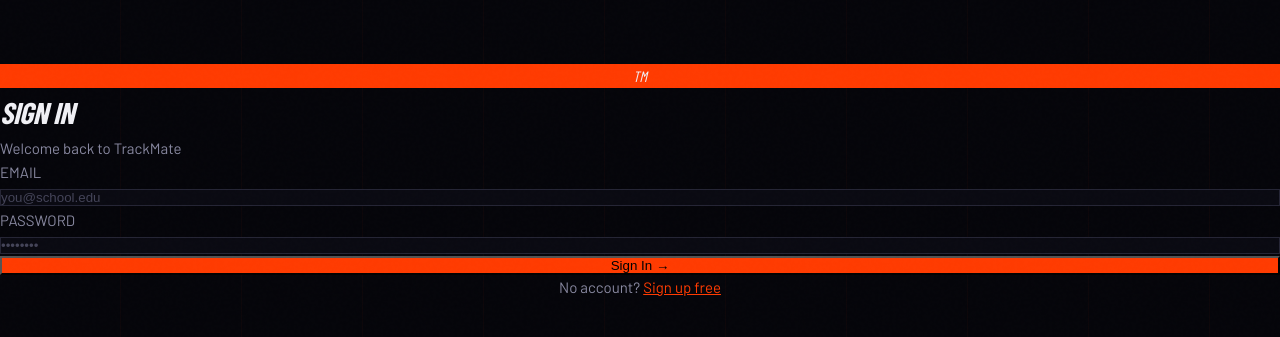
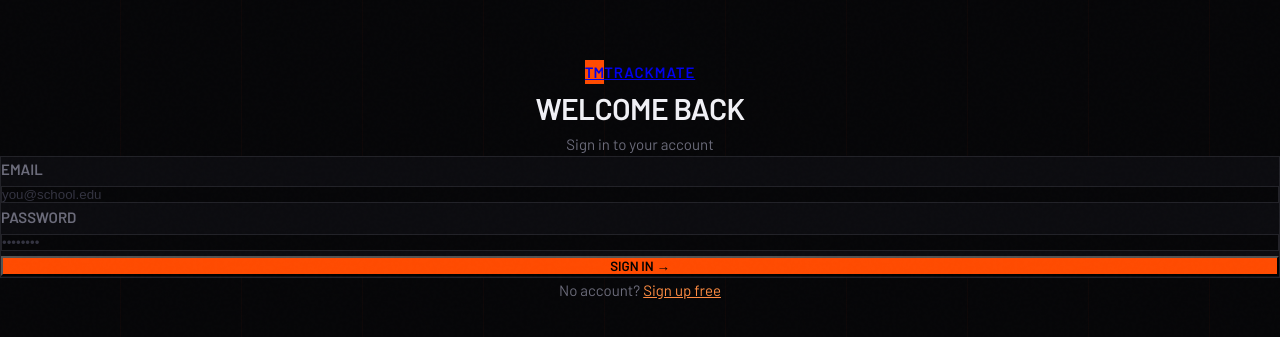
Before and after one commit to lwhobley/Trackmate, a Next.js app: page /auth/signin in a window 1280 px wide. Shown: the part 219-556 px from the top of the page. Built offline with nearby package versions, Linux system fonts and the light colour scheme; a web font is replaced by a local one.

Commit message:
fix: wrap useSearchParams in Suspense boundary on signin page

```diff
--- a/app/auth/signin/page.tsx
+++ b/app/auth/signin/page.tsx
@@ -1,10 +1,10 @@
 'use client'
-import { useState } from 'react'
+import { useState, Suspense } from 'react'
 import { useRouter, useSearchParams } from 'next/navigation'
 import Link from 'next/link'
 import { createClient } from '@/lib/supabase/client'
 
-export default function SignInPage() {
+function SignInForm() {
   const router = useRouter()
   const params = useSearchParams()
   const redirect = params.get('redirect') || '/dashboard/orgs'
@@ -15,77 +15,65 @@
 
   async function handleSubmit(e: React.FormEvent) {
     e.preventDefault()
-    setLoading(true)
-    setError('')
+    setLoading(true); setError('')
     const supabase = createClient()
     const { error } = await supabase.auth.signInWithPassword({ email, password })
     if (error) { setError(error.message); setLoading(false); return }
-    router.push(redirect)
-    router.refresh()
+    router.push(redirect); router.refresh()
   }
 
   return (
-    <div className="min-h-screen bg-[#05050A] flex track-bg">
-      {/* Left panel */}
-      <div className="hidden lg:flex lg:w-1/2 bg-[#FF3B00]/5 border-r border-[#252535] flex-col items-center justify-center p-16 relative overflow-hidden">
-        <div className="absolute top-0 left-0 w-full h-full">
-          <div className="absolute top-1/2 left-1/2 -translate-x-1/2 -translate-y-1/2 w-96 h-96 bg-[#FF3B00]/15 rounded-full blur-[80px]" />
-        </div>
-        <div className="relative text-center">
-          <div className="w-16 h-16 bg-[#FF3B00] rounded-2xl flex items-center justify-center mx-auto mb-6 shadow-2xl shadow-orange-600/40">
-            <span className="font-display font-black italic text-white text-2xl">TM</span>
-          </div>
-          <h2 className="font-display font-black italic text-white text-5xl mb-4">TRACKMATE</h2>
-          <p className="text-[#8888A0] text-lg max-w-xs">The complete meet management platform for track & field.</p>
-          <div className="grid grid-cols-3 gap-6 mt-10">
-            {['HS/NFHS', 'NCAA', 'Club/AAU'].map(t => (
-              <div key={t} className="text-center">
-                <div className="w-2 h-2 rounded-full bg-[#FF3B00] mx-auto mb-2" />
-                <span className="text-xs text-[#8888A0] font-semibold uppercase tracking-wider">{t}</span>
-              </div>
-            ))}
-          </div>
-        </div>
-      </div>
-
-      {/* Right panel */}
-      <div className="flex-1 flex items-center justify-center p-6">
-        <div className="w-full max-w-sm">
-          <div className="lg:hidden text-center mb-8">
-            <div className="w-12 h-12 bg-[#FF3B00] rounded-xl flex items-center justify-center mx-auto mb-4">
-              <span className="font-display font-black italic text-white text-lg">TM</span>
-            </div>
-          </div>
-          <h1 className="font-display font-black italic text-white text-4xl mb-1">SIGN IN</h1>
-          <p className="text-[#8888A0] text-sm mb-8">Welcome back to TrackMate</p>
-
-          <form onSubmit={handleSubmit} className="space-y-4">
+    <form onSubmit={handleSubmit} className="space-y-4 bg-[#0C0C10] border border-[#222228] rounded-2xl p-6">
       {error && (
-              <div className="text-red-400 text-sm bg-red-400/10 border border-red-400/20 rounded-xl p-3">{error}</div>
+        <div className="text-red-400 text-sm bg-red-500/8 border border-red-500/20 rounded-xl p-3">{error}</div>
       )}
       {[
-              { label: 'Email', key: 'email', type: 'email', value: email, set: setEmail, placeholder: 'you@school.edu' },
-              { label: 'Password', key: 'pass', type: 'password', value: password, set: setPassword, placeholder: '••••••••' },
+        { label: 'Email', type: 'email', value: email, setter: setEmail, placeholder: 'you@school.edu' },
+        { label: 'Password', type: 'password', value: password, setter: setPassword, placeholder: '••••••••' },
       ].map(f => (
-              <div key={f.key}>
-                <label className="text-xs font-bold uppercase tracking-wider text-[#8888A0] block mb-1.5">{f.label}</label>
-                <input type={f.type} value={f.value} onChange={e => f.set(e.target.value)} required
-                  className="w-full h-11 rounded-xl border border-[#252535] bg-[#0A0A12] px-4 text-sm text-white placeholder:text-[#444458] focus:outline-none focus:border-[#FF3B00] focus:ring-1 focus:ring-[#FF3B00]/50 transition-all"
+        <div key={f.label}>
+          <label style={{fontFamily:'var(--font-display)',fontWeight:600}} className="text-xs text-[#6B6B7A] uppercase tracking-widest block mb-1.5">{f.label}</label>
+          <input type={f.type} value={f.value} onChange={e => f.setter(e.target.value)} required
+            className="w-full h-11 rounded-xl border border-[#222228] bg-[#060608] px-4 text-sm text-white placeholder:text-[#333340] transition-all"
             placeholder={f.placeholder} />
         </div>
       ))}
       <button type="submit" disabled={loading}
-              className="w-full h-11 bg-[#FF3B00] hover:bg-[#e03500] disabled:opacity-50 text-white font-bold rounded-xl text-sm transition-all shadow-lg shadow-orange-600/20 hover:shadow-orange-600/40 hover:-translate-y-0.5 flex items-center justify-center gap-2">
-              {loading ? (
-                <><svg className="animate-spin h-4 w-4" viewBox="0 0 24 24" fill="none"><circle className="opacity-25" cx="12" cy="12" r="10" stroke="currentColor" strokeWidth="4"/><path className="opacity-75" fill="currentColor" d="M4 12a8 8 0 018-8V0C5.373 0 0 5.373 0 12h4z"/></svg>Signing in...</>
-              ) : 'Sign In →'}
+        className="w-full h-11 bg-[#FF4B00] hover:bg-[#cc3c00] disabled:opacity-40 text-white rounded-xl text-sm transition-all shadow-lg shadow-orange-500/20 uppercase tracking-widest"
+        style={{fontFamily:'var(--font-display)',fontWeight:700}}>
+        {loading ? 'Signing in...' : 'Sign In →'}
       </button>
     </form>
-          <p className="text-center text-sm text-[#8888A0] mt-6">
+  )
+}
+
+export default function SignInPage() {
+  return (
+    <div className="min-h-screen bg-[#060608] track-bg flex items-center justify-center px-4">
+      <div className="w-full max-w-sm fade-up">
+        <div className="text-center mb-8">
+          <Link href="/" className="inline-flex items-center gap-2.5 mb-6">
+            <div className="w-10 h-10 bg-[#FF4B00] rounded-xl flex items-center justify-center shadow-lg shadow-orange-500/30">
+              <span style={{fontFamily:'var(--font-display)',fontWeight:900}} className="text-white text-sm">TM</span>
+            </div>
+            <span style={{fontFamily:'var(--font-display)',fontWeight:800,letterSpacing:'0.06em'}} className="text-white text-xl uppercase">TrackMate</span>
+          </Link>
+          <h1 style={{fontFamily:'var(--font-display)',fontWeight:800}} className="text-3xl text-white uppercase">Welcome Back</h1>
+          <p className="text-[#6B6B7A] text-sm mt-1">Sign in to your account</p>
+        </div>
+        <Suspense fallback={
+          <div className="bg-[#0C0C10] border border-[#222228] rounded-2xl p-6 space-y-4">
+            {[...Array(3)].map((_, i) => <div key={i} className="h-11 rounded-xl shimmer" />)}
+          </div>
+        }>
+          <SignInForm />
+        </Suspense>
+        <p className="text-center text-sm text-[#6B6B7A] mt-5">
           No account?{' '}
-            <Link href="/auth/signup" className="text-[#FF3B00] hover:text-[#FF8C00] font-semibold transition-colors">Sign up free</Link>
+          <Link href="/auth/signup" className="text-[#FF8C42] hover:text-[#FF4B00] transition-colors font-medium">
+            Sign up free
+          </Link>
         </p>
-        </div>
       </div>
     </div>
   )
```
Lines whose indentation alone changed are shown as unchanged.
